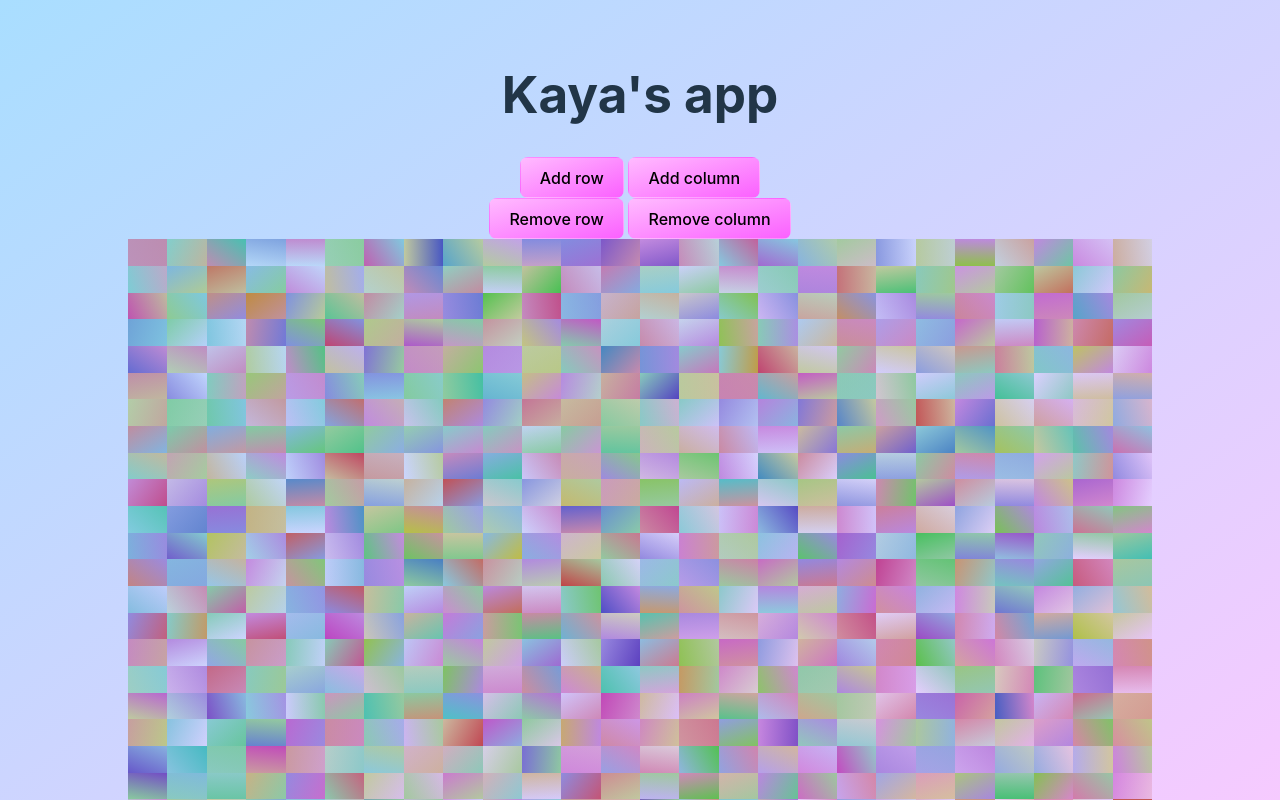
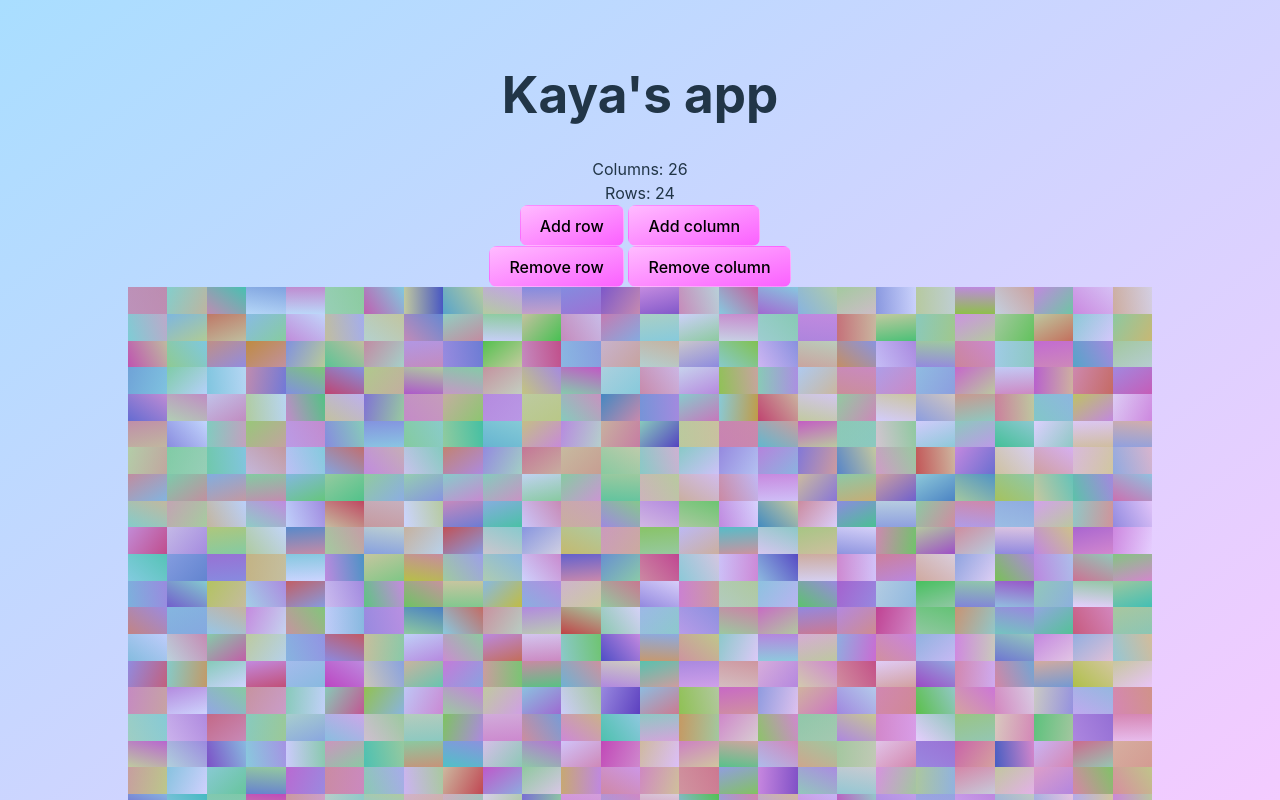
Before and after one commit to squirrelkit/dads-webdev-course, a Svelte app: page / in a window 1280 px wide. Shown: the top 800 px of the page. Built offline with nearby package versions, Linux system fonts and the light colour scheme.

Commit message:
how many rows and columns do you have? Check the counter!

```diff
--- a/src/App.svelte
+++ b/src/App.svelte
@@ -11,6 +11,11 @@
 
 <main>
   <h1>Kaya's app</h1>
+
+  <div>
+    <div class="num-of-col-row-button">Columns: {columns}</div>
+    <div class="num-of-col-row-button">Rows: {rows}</div>
+  </div>
 
   <div class="buttons">
     <button class="button" on:click={() => (rows = rows + 1)}> Add row </button>
@@ -27,6 +32,7 @@
       Remove column
     </button>
   </div>
+
 
   <div class="card-column-wrapper">
     {#each Array(columns) as column}
@@ -52,4 +58,9 @@
   .box-color {
     flex: 1;
   }
+
+  .num-of-col-row-button {
+    background: linear-gradient(to bottom right, #cccccc, #eeeeee, ffffff);
+
+  }
 </style>
--- a/src/app.css
+++ b/src/app.css
@@ -65,6 +65,8 @@ h1 {
   margin: 0 auto;
   padding: 2rem;
   text-align: center;
+  display: flex;
+  justify-content: center;
 }
 
 button {
```
